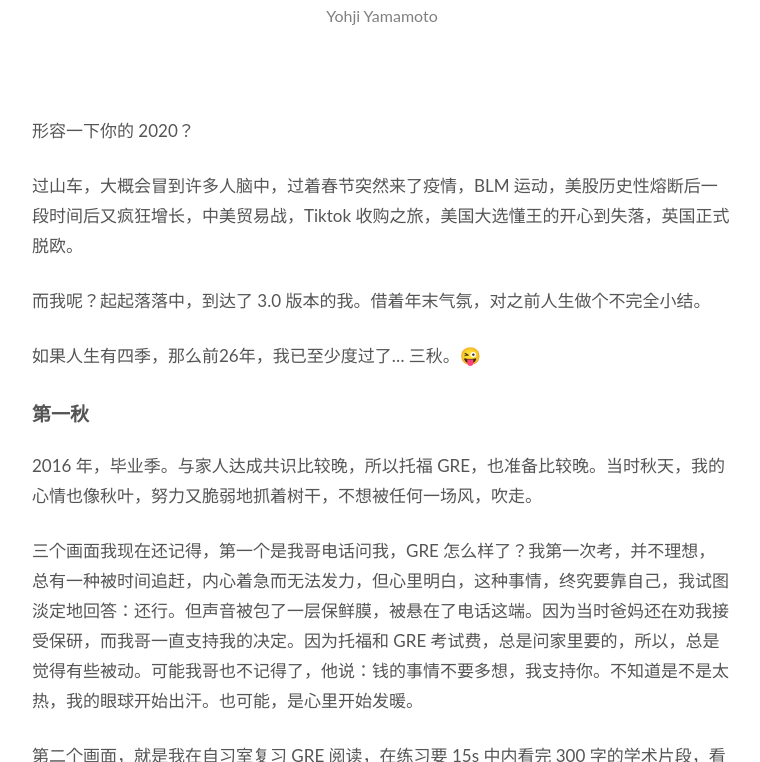
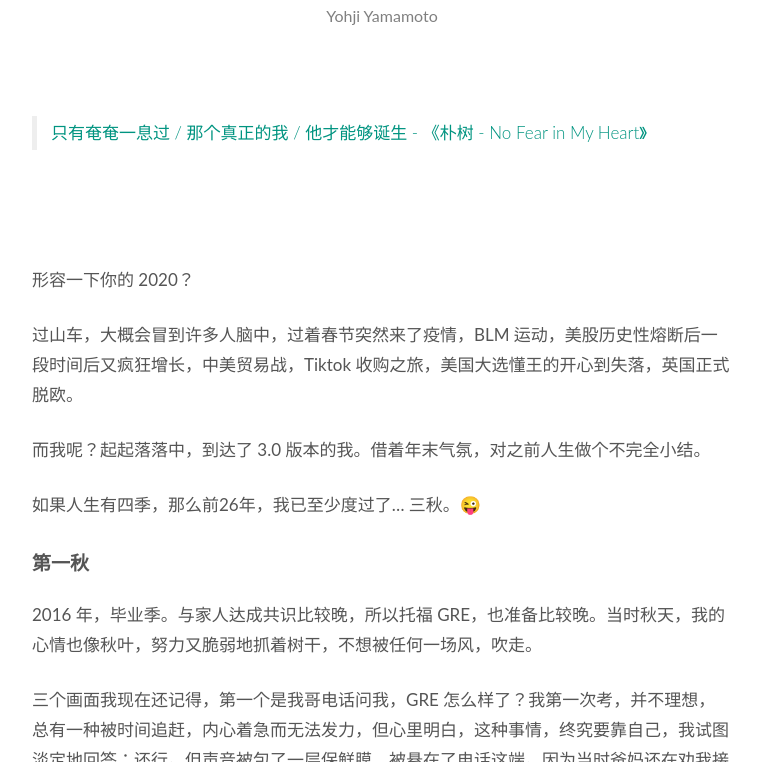
Before and after one commit to WillWang-X/willwang-x.github.io, a Jekyll site: the page built from _posts/blogs/2020-12-31-3-fall-and-rise.md, in a window 1280 px wide and 900 px high, scrolled down 441 px, cut to the strip 138-900 px from the top of the window. Shown: the whole strip, without its empty margins (258-1018 px from the left). Built offline with Jekyll 4.4.1, drawn with Linux system fonts in a browser that asks for light colours.

Commit message:
Add pushu's lyrics

```diff
--- a/_posts/blogs/2020-12-31-3-fall-and-rise.md
+++ b/_posts/blogs/2020-12-31-3-fall-and-rise.md
@@ -15,6 +15,11 @@ published: true
 
 <center><font color="grey"> Yohji Yamamoto </font>  </center>
 
+<br>
+<br>
+
+
+> 只有奄奄一息过 / 那个真正的我 / 他才能够诞生 - 《朴树 - No Fear in My Heart》
 
 <br>
 <br>
```
